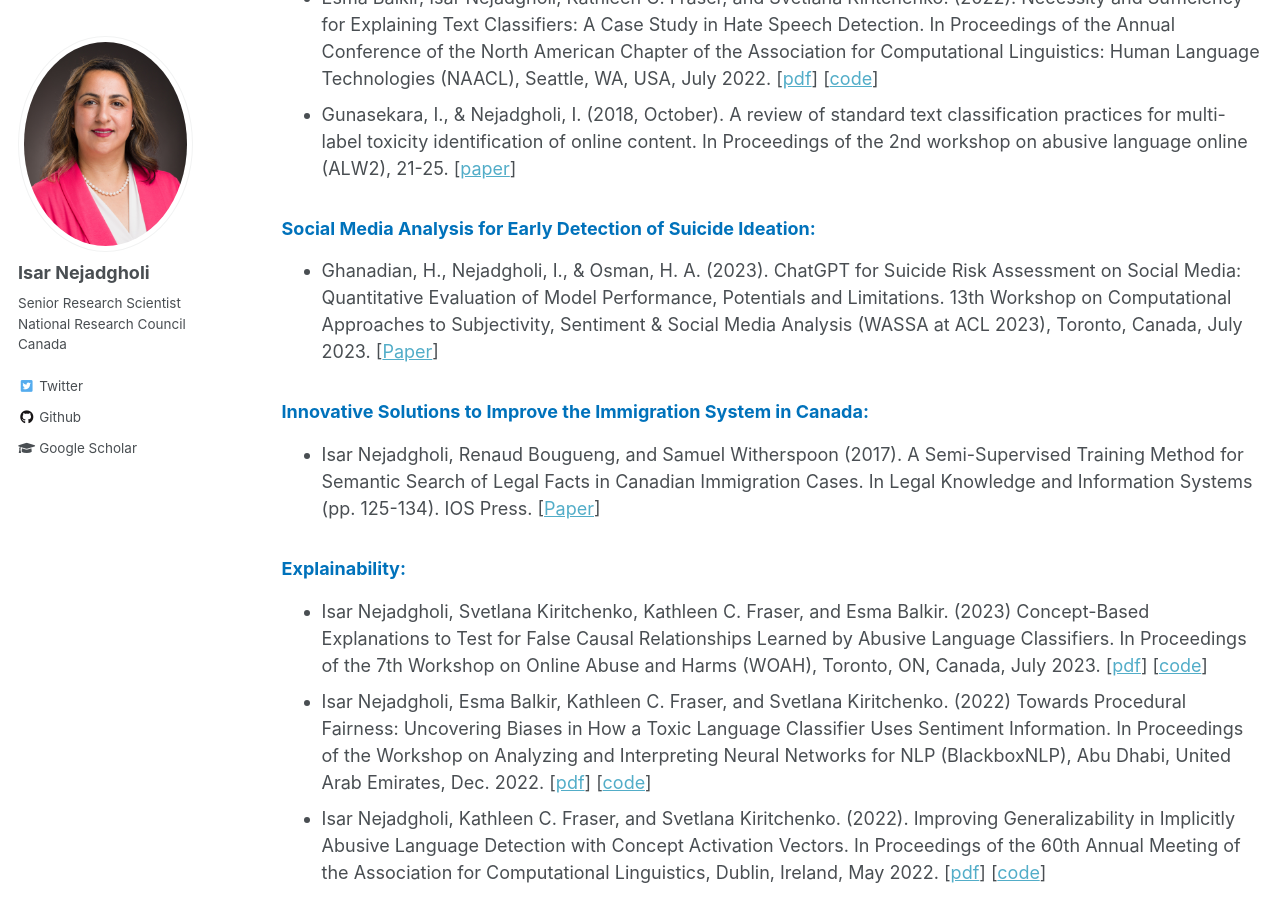
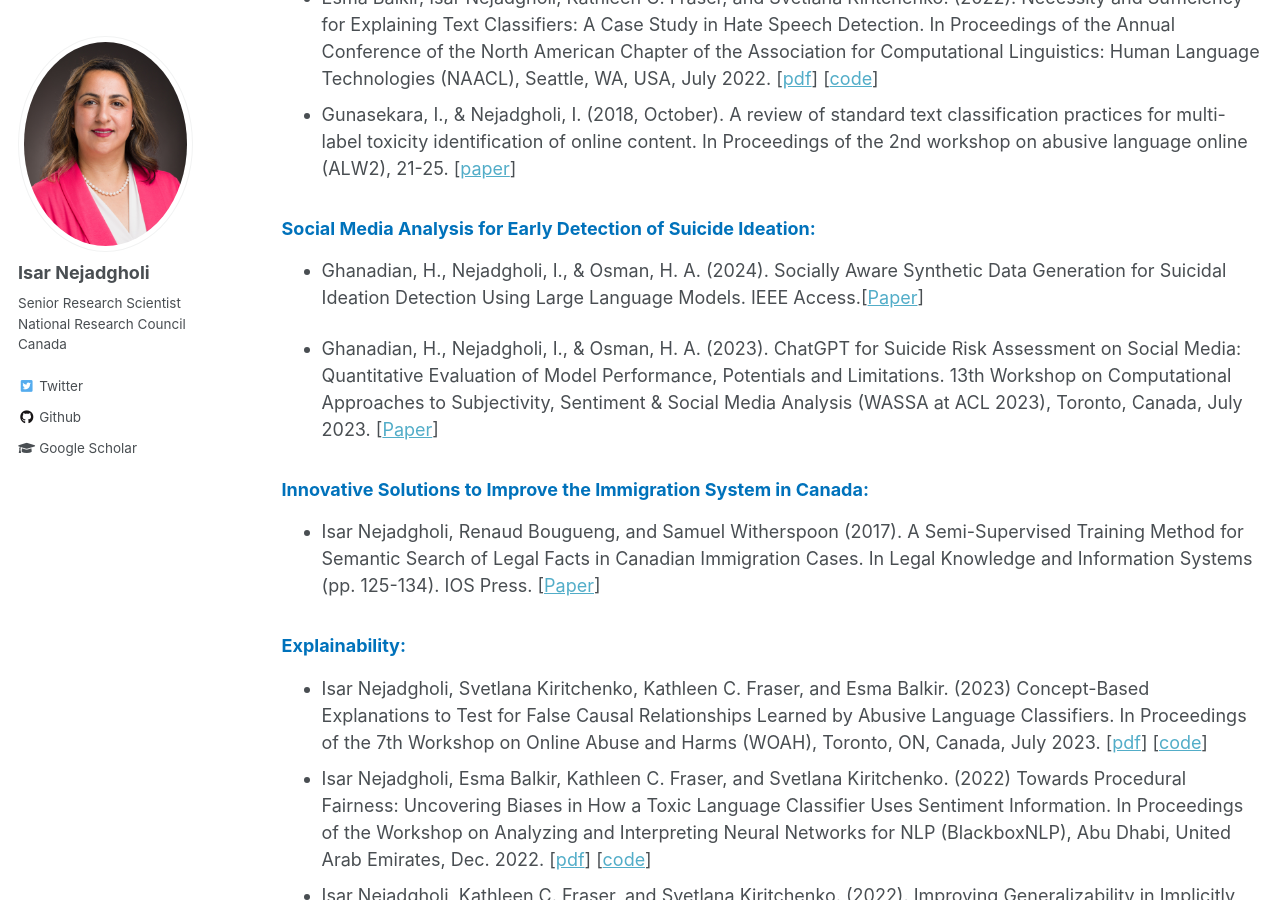
Before and after one commit to IsarNejad/IsarNejad.github.io, a Jekyll site: the page built from _pages/research.md, in a window 1280 px wide and 900 px high, scrolled down 1899 px. Built offline with Jekyll 4.4.1, drawn with Linux system fonts in a browser that asks for light colours.

Commit message:
Update research.md

```diff
--- a/_pages/research.md
+++ b/_pages/research.md
@@ -56,6 +56,9 @@ author_profile: true
 
 {: .gray}
 ### Social Media Analysis for Early Detection of Suicide Ideation:
+
+
+- Ghanadian, H., Nejadgholi, I., & Osman, H. A. (2024). Socially Aware Synthetic Data Generation for Suicidal Ideation Detection Using Large Language Models. IEEE Access.[[Paper](https://ieeexplore.ieee.org/stamp/stamp.jsp?arnumber=10413447)]
 
 - Ghanadian, H., Nejadgholi, I., & Osman, H. A. (2023). ChatGPT for Suicide Risk Assessment on Social Media: Quantitative Evaluation of Model Performance, Potentials and Limitations. 13th Workshop on Computational Approaches to Subjectivity, Sentiment & Social Media Analysis (WASSA at ACL 2023), Toronto, Canada, July 2023. [[Paper](https://arxiv.org/abs/2306.09390)]
 
```
